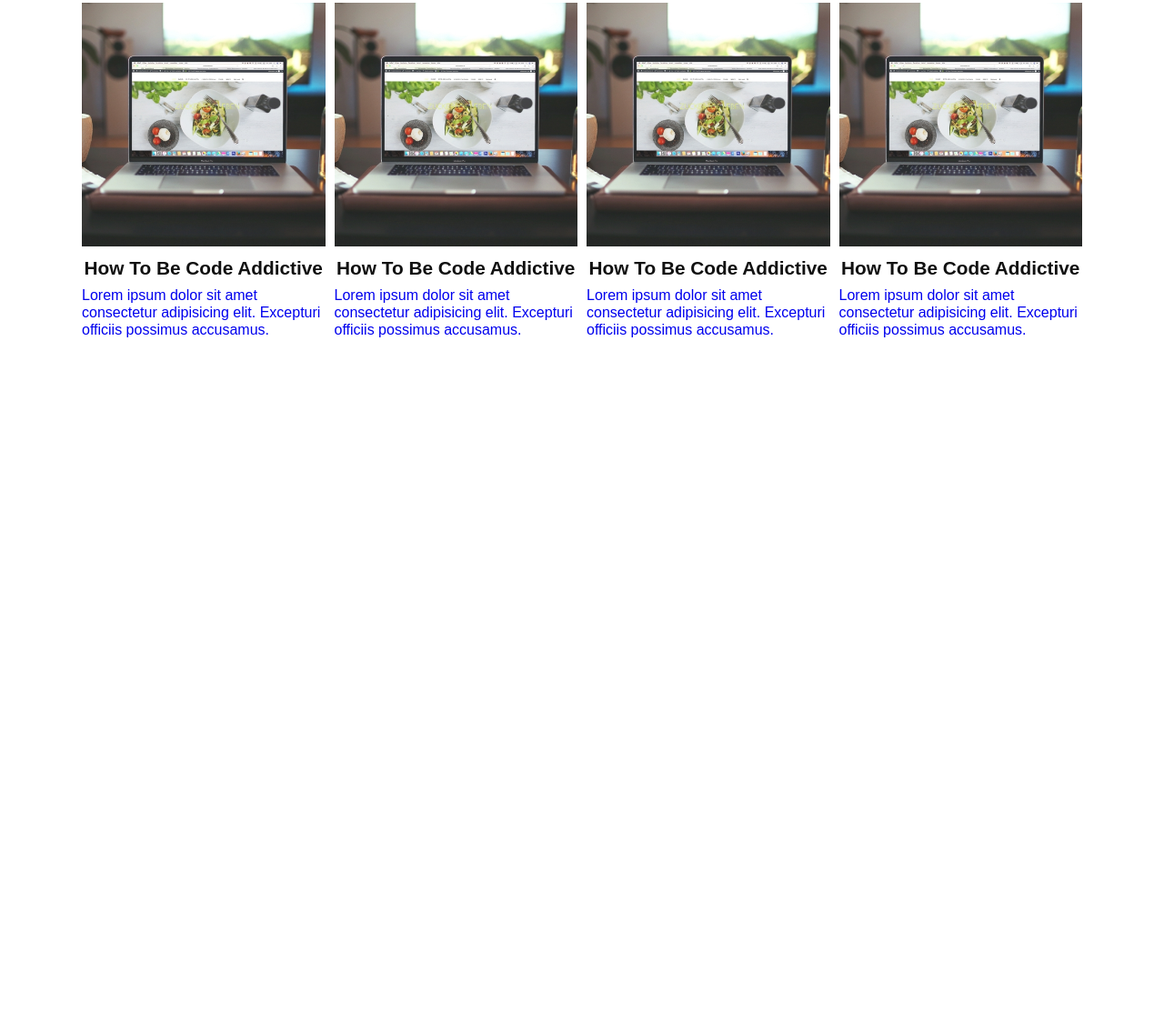
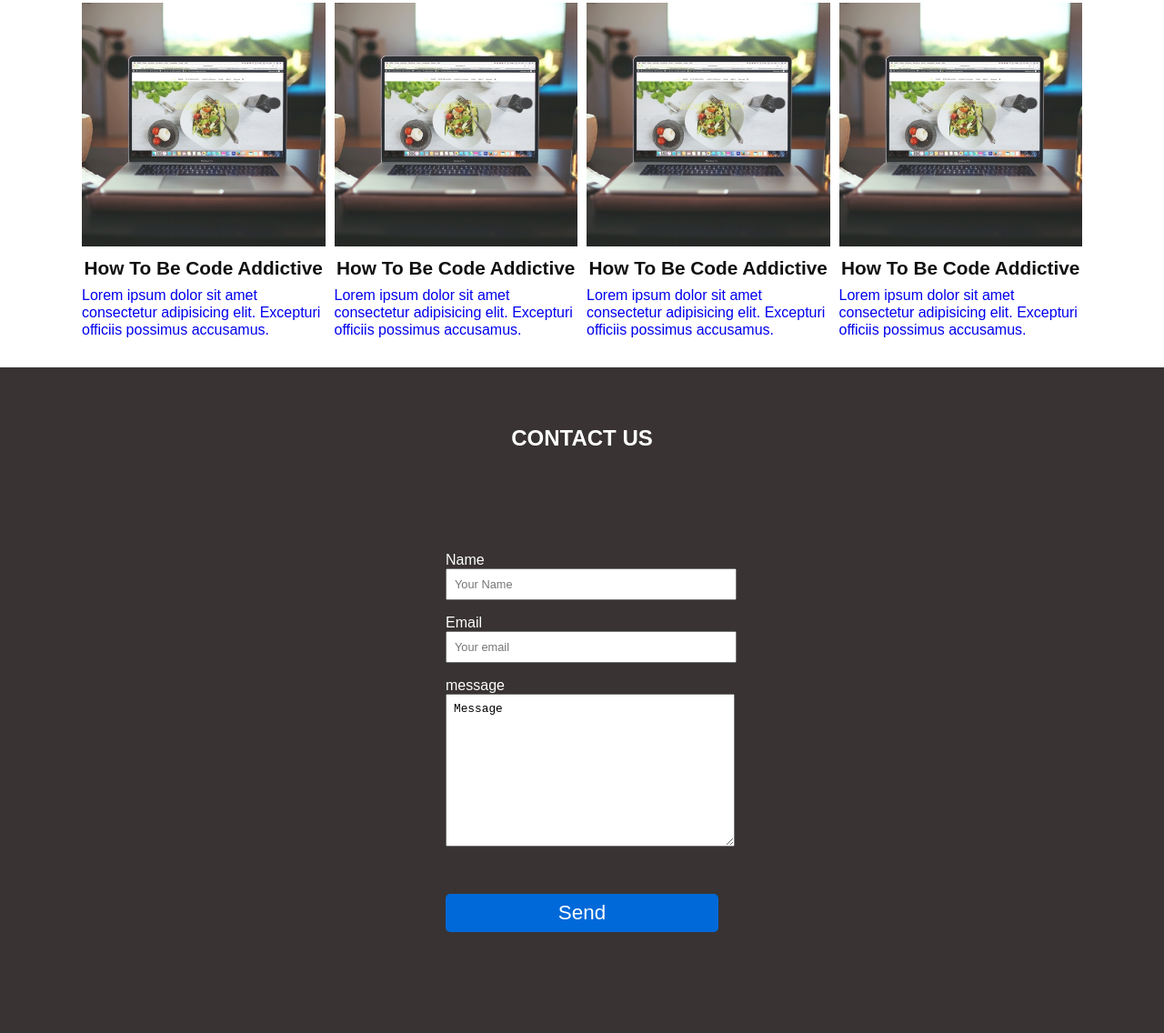
Before and after one commit to Gilbertelnino/My-Brand-Gilbert, a plain HTML site: page UI/index.html in a window 1280 px wide. Shown: the part 2875-4011 px from the top of the page at 91% size. Before the commit the page ends 3247 px from the top, so only its background shows below. Drawn offline with Linux system fonts and the light colour scheme.

Commit message:
adding contact form

```diff
--- a/UI/css/style.css
+++ b/UI/css/style.css
@@ -247,3 +247,63 @@ nav a {
 .blog-detail a p {
   line-height: 1.2;
 }
+
+/* contact form */
+
+#contact {
+  background: #393333;
+}
+.contact-title {
+  text-transform: uppercase;
+  text-align: center;
+  padding: 4rem 0 0;
+  color: #ffffff;
+}
+#form {
+  display: flex;
+  height: 80vh;
+  justify-content: center;
+  align-items: center;
+  flex-direction: column;
+}
+#form div {
+  margin: 0.5rem 0;
+  width: 300px;
+}
+#form label {
+  color: #ffffff;
+  padding-bottom: 0.5rem;
+}
+@media (max-width: 319px) {
+  #form div {
+    width: 250px;
+  }
+}
+
+input,
+textarea {
+  padding: 0.5rem;
+  outline: none;
+  width: 100%;
+  font-size: 0.8rem;
+}
+
+.button-container {
+  text-align: center;
+  margin: inherit;
+}
+.button-container .btn {
+  background: #0069d9;
+  color: #ffffff;
+  padding: 0.5rem 1rem;
+  font-size: 1.4rem;
+  width: 100%;
+  text-transform: capitalize;
+  border-radius: 5px;
+  border: none;
+}
+.button-container .btn:hover {
+  cursor: pointer;
+  background: #0873e6;
+  transition: background 0.5s;
+}
--- a/UI/index.html
+++ b/UI/index.html
@@ -210,5 +210,42 @@
         </div>
       </div>
     </section>
+    <section id="contact" style="margin-top: 2rem;">
+      <h1 class="contact-title">contact us</h1>
+
+      <div class="contact">
+        <form action="#" id="form">
+          <div>
+            <label for="name">Name</label>
+            <input
+              type="text"
+              name="text"
+              id="email"
+              placeholder="Your Name"
+              required
+              role="name"
+            />
+          </div>
+          <div>
+            <label for="email">Email</label>
+            <input
+              type="email"
+              name="text"
+              id="password"
+              placeholder="Your email"
+              required
+              role="email"
+            />
+          </div>
+          <div>
+            <label for="email">message</label>
+            <textarea name="message" cols="30" rows="10">Message</textarea>
+          </div>
+          <div class="button-container">
+            <button type="submit" class="btn" id="sign-btn">send</button>
+          </div>
+        </form>
+      </div>
+    </section>
   </body>
 </html>
```
